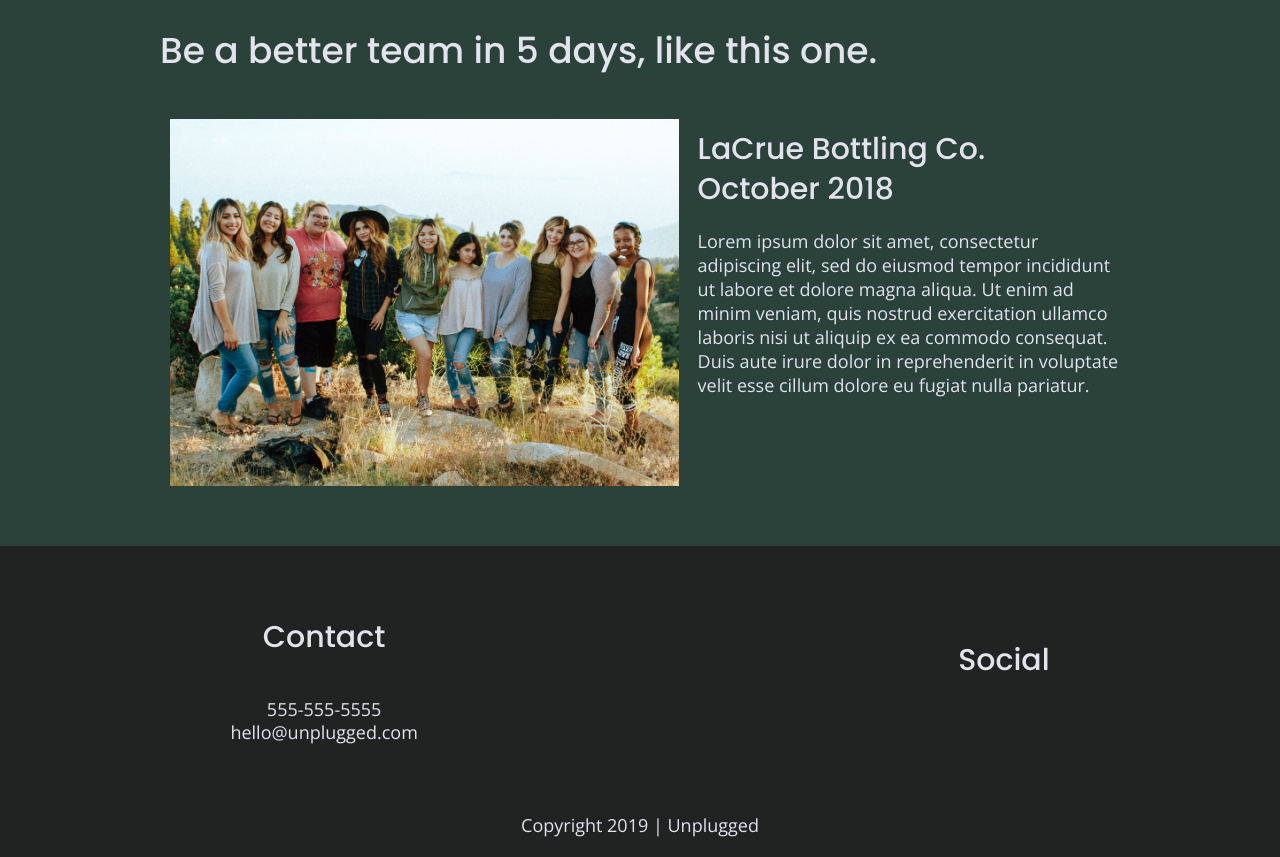
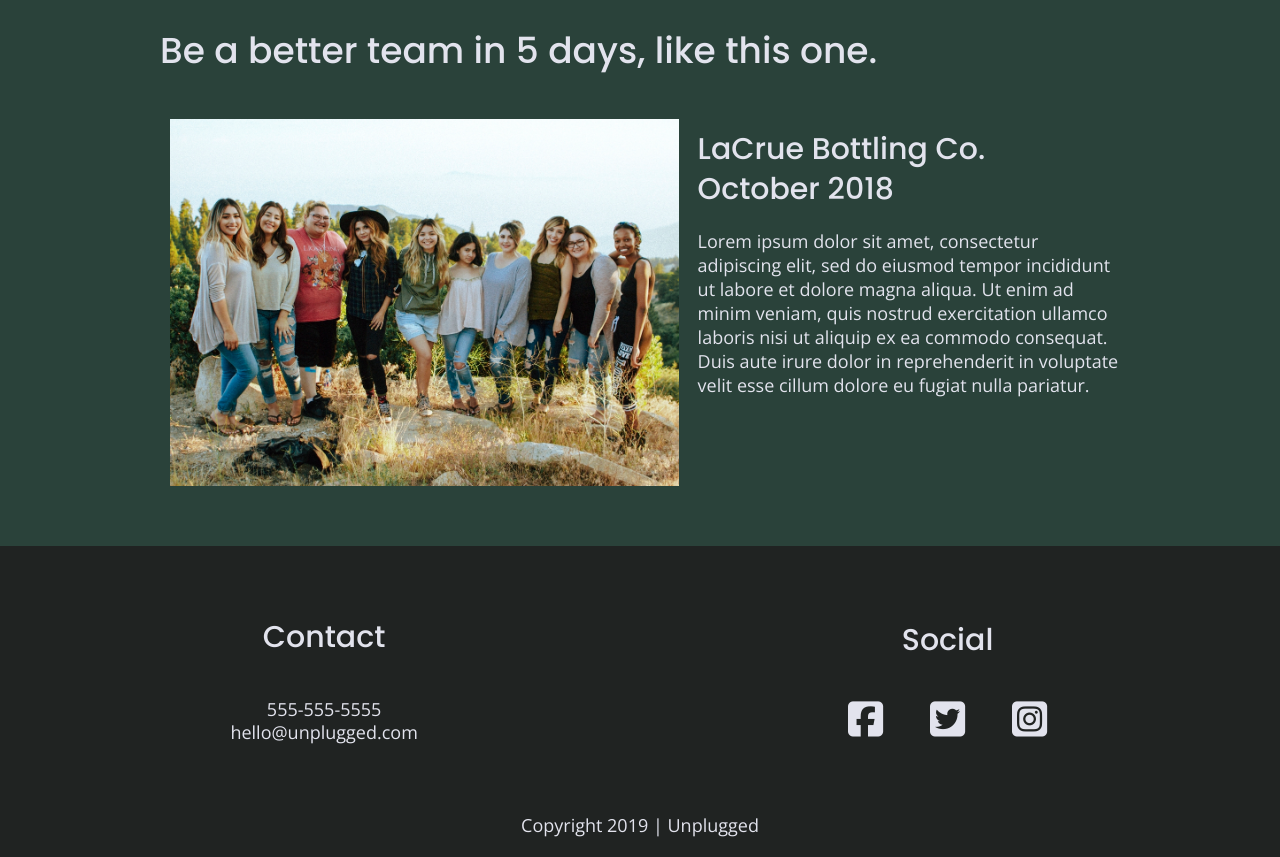
Before and after one commit to shalynp/unplugged-retreat, a website: page index.html in a window 1280 px wide. Shown: the part 1795-2652 px from the top of the page. Drawn offline with nearby package versions, Linux system fonts and the light colour scheme.

Commit message:
Added social media icons.

```diff
--- a/css/main.css
+++ b/css/main.css
@@ -237,11 +237,20 @@ footer {
  }
 
  footer .social-icons p {
+   color:#527158;
    display: flex;
    justify-content: center;
    align-items: center;
+   border-radius: 50%;
+   width: 40px;
+   height: 40px;
+ }
+
+ footer .social-icons p i {
+   font-size: 1.3125em;
 
  }
+
 
  footer .copyright {
    margin: 20px 0;
@@ -646,6 +655,13 @@ input[type=button] {
        line-height: 1.285;
    }
 
+   footer .social-icons {
+     font-size: 1.7em;
+     width: 7.5em;
+     justify-content: space-between;
+   }
+
+
    footer .contact {
        margin-bottom: 0;
    }
--- a/index.html
+++ b/index.html
@@ -153,13 +153,13 @@
             <h4>Social</h4>
             <div class="social-icons">
               <p>
-                <a href="https://www.facebook.com/Skillcrush/" target="_blank"></a>
+                <a href=""><i class="fab fa-facebook-square"></i></a>
               </p>
               <p>
-                <a href="https://twitter.com/Skillcrush" target="_blank"></a>
+                <a href=""><i class="fab fa-twitter-square"></i></a>
               </p>
               <p>
-                <a href="https://www.instagram.com/skillcrush/" target="_blank"></a>
+                <a href=""><i class="fab fa-instagram-square"></i></i></a>
               </p>
             </div>
           </div> <!-- social ends here     -->
```
